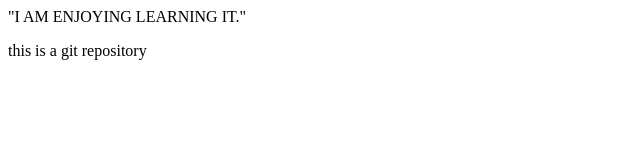
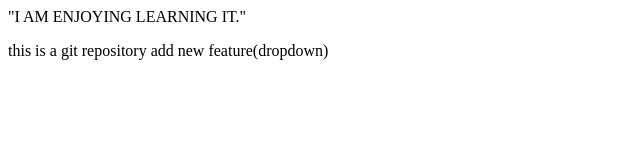
Before and after one commit to ankitrajkushwaha364-hub/Localrepo, a plain HTML site: page index.html in a window 1280 px wide. Shown: the whole page, without its empty margins (0-640 px from the left). Drawn offline with Linux system fonts and the light colour scheme.

```diff
--- a/index.html
+++ b/index.html
@@ -3,4 +3,5 @@
 </h>
 <p>
     this is a git repository
+    add new feature(dropdown)
 </p>
```
